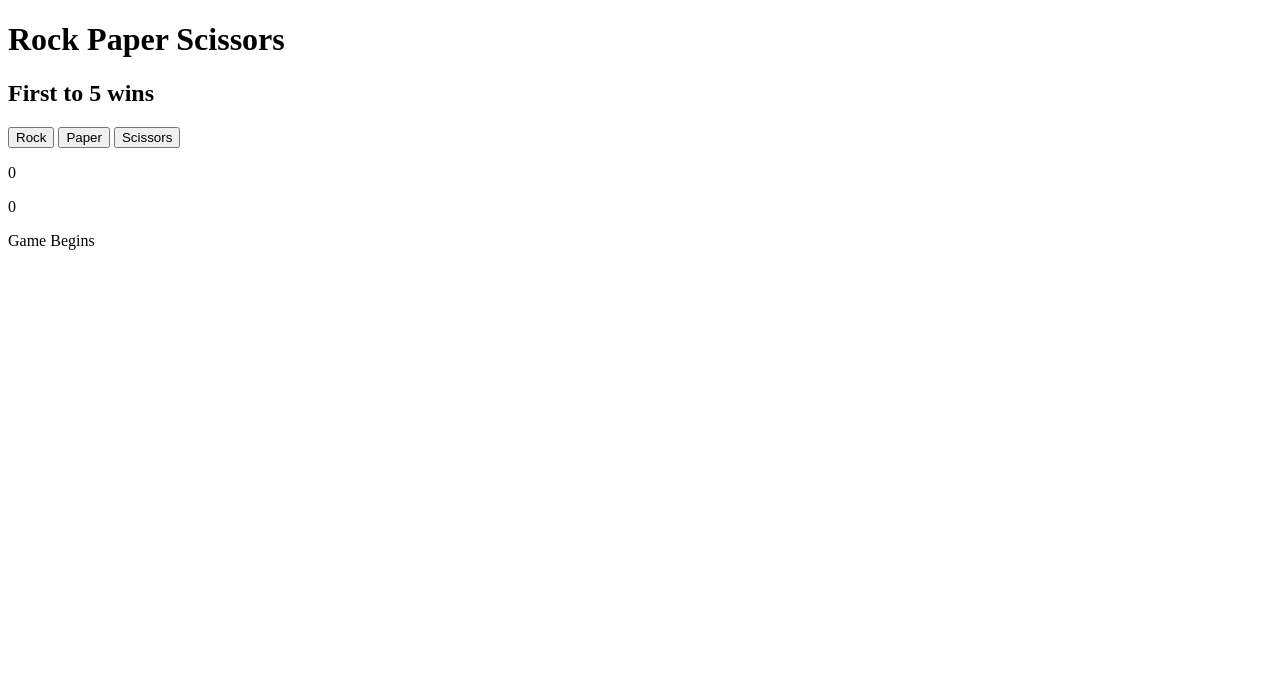
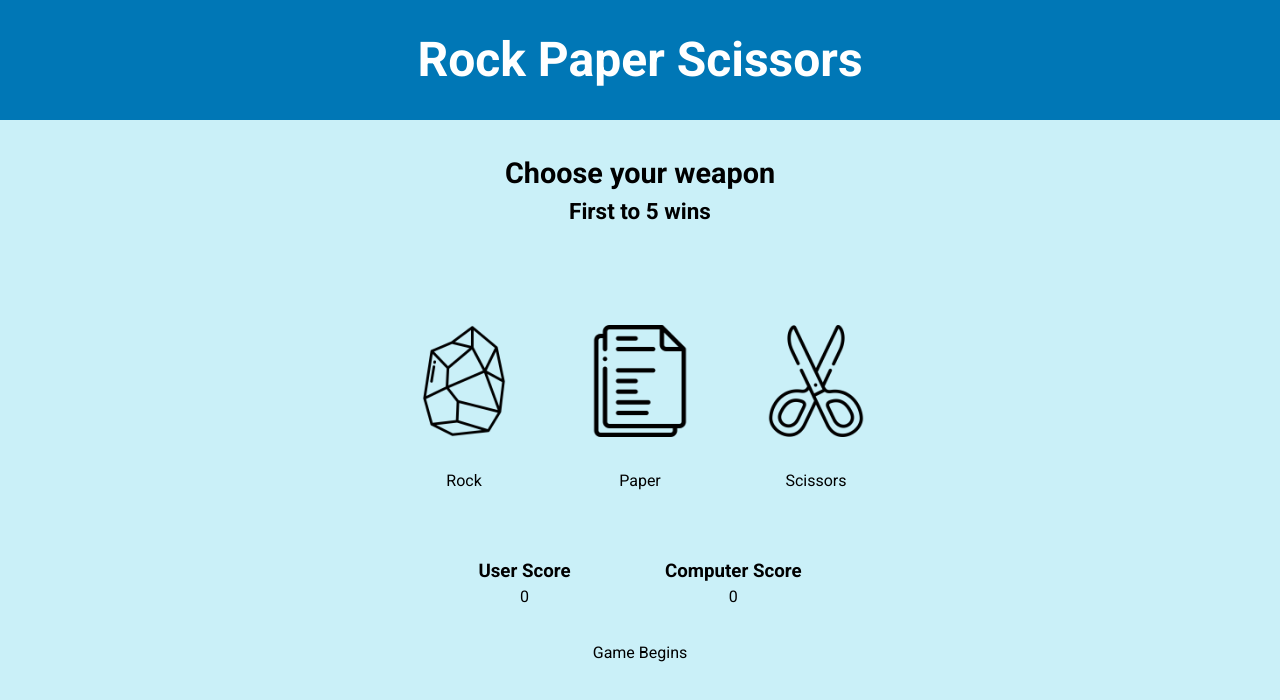
Before and after one commit to rhamzax/odin-rps, a plain HTML site: page index.html in a window 1280 px wide. Drawn offline with Linux system fonts and the light colour scheme.

Commit message:
Add styling to page

```diff
--- a/index.html
+++ b/index.html
@@ -5,22 +5,46 @@
     <meta http-equiv="X-UA-Compatible" content="IE=edge">
     <meta name="viewport" content="width=device-width, initial-scale=1.0">
     <title>Document</title>
+    <link rel="stylesheet" href="style.css">
+    <link rel="preconnect" href="https://fonts.googleapis.com">
+    <link rel="preconnect" href="https://fonts.gstatic.com" crossorigin>
+    <link href="https://fonts.googleapis.com/css2?family=Roboto:wght@400;700&display=swap" rel="stylesheet">
     <script src="rps.js" defer></script>
 </head>
 <body>
     <header>
         <h1>Rock Paper Scissors</h1>
-        <h2>First to 5 wins</h2>
     </header>
-    <section>
-        <button value="rock">Rock</button>
-        <button value="paper">Paper</button>
-        <button value="scissors">Scissors</button>
-    </section>
-    <section>
-        <p class="user-score">0</p>
-        <p class="comp-score">0</p>
+    <div class="intructions center">
+        <h2>Choose your weapon</h2>
+        <h3>First to 5 wins</h3>
+    </div>
+    <div class="buttons center">
+        <div class="card">
+            <input type="image" src="images/stone.png" name="rock" value="rock">
+            <label for="rock">Rock</label>
+        </div>
+        <div class="card">
+            <input type="image" src="images/paperwork.png" name="paper" value="paper">
+            <label for="paper">Paper</label>
+        </div>
+        <div class="card">
+            <input type="image" src="images/scissors.png" name="scissors" value="scissors">
+            <label for="scissors">Scissors</label>
+        </div>
+    </div>
+    <div class="score center">
+        <div class="user center">
+            <h3>User Score</h3>
+            <p class="user-score">0</p>
+        </div>
+        <div class="comp center">
+            <h3>Computer Score</h3>
+            <p class="comp-score">0</p>
+        </div>
+    </div>
+    <div class="response center">
         <p class="event">Game Begins</p>
-    </section>
+    </div>
 </body>
 </html>
--- /dev/null
+++ b/style.css
@@ -0,0 +1,127 @@
+/*
+Reset CSS
+*/
+
+/* Box sizing rules */
+*,
+*::before,
+*::after {
+  box-sizing: border-box;
+}
+
+/* Remove default margin */
+body,
+h1,
+h2,
+h3,
+h4,
+p,
+figure,
+blockquote,
+dl,
+dd {
+  margin: 0;
+}
+
+/* Remove list styles on ul, ol elements with a list role, which suggests default styling will be removed */
+ul[role='list'],
+ol[role='list'] {
+  list-style: none;
+}
+
+/* Set core root defaults */
+html:focus-within {
+  scroll-behavior: smooth;
+}
+
+/* Set core body defaults */
+body {
+  min-height: 100vh;
+  text-rendering: optimizeSpeed;
+  line-height: 1.5;
+}
+
+/* A elements that don't have a class get default styles */
+a:not([class]) {
+  text-decoration-skip-ink: auto;
+}
+
+/* Make images easier to work with */
+img,
+picture {
+  max-width: 100%;
+  display: block;
+}
+
+/* Inherit fonts for inputs and buttons */
+input,
+button,
+textarea,
+select {
+  font: inherit;
+}
+
+/* Remove all animations, transitions and smooth scroll for people that prefer not to see them */
+@media (prefers-reduced-motion: reduce) {
+  html:focus-within {
+   scroll-behavior: auto;
+  }
+
+  *,
+  *::before,
+  *::after {
+    animation-duration: 0.01ms !important;
+    animation-iteration-count: 1 !important;
+    transition-duration: 0.01ms !important;
+    scroll-behavior: auto !important;
+  }
+}
+
+body{
+    font-family: 'Roboto', sans-serif;
+    background-color: #CAF0F8;
+}
+header{
+    padding: 3vh;
+    display: flex;
+    justify-content: center;
+    align-items: center;
+    background-color: #0077B6;
+    color: #ffffff;
+    font-size: 1.5rem;
+}
+
+input{
+    width: 7rem;
+    height: auto;
+    margin: 2rem;
+}
+
+.center{
+    display: flex;
+    align-items: center;
+    justify-content: center;
+    flex-direction: column;
+}
+
+.intructions{
+    padding: 2rem;
+    font-size: 1.2rem;
+}
+
+.buttons{
+    flex-direction: row;
+    padding: 2rem;
+}
+.card{
+    display: flex;
+    flex-direction: column;
+    align-items: center;
+}
+.score{
+    padding: 2rem 30vw;
+    display: flex;
+    flex-direction: row;
+    justify-content: space-evenly;
+    align-items: center;
+}
```
